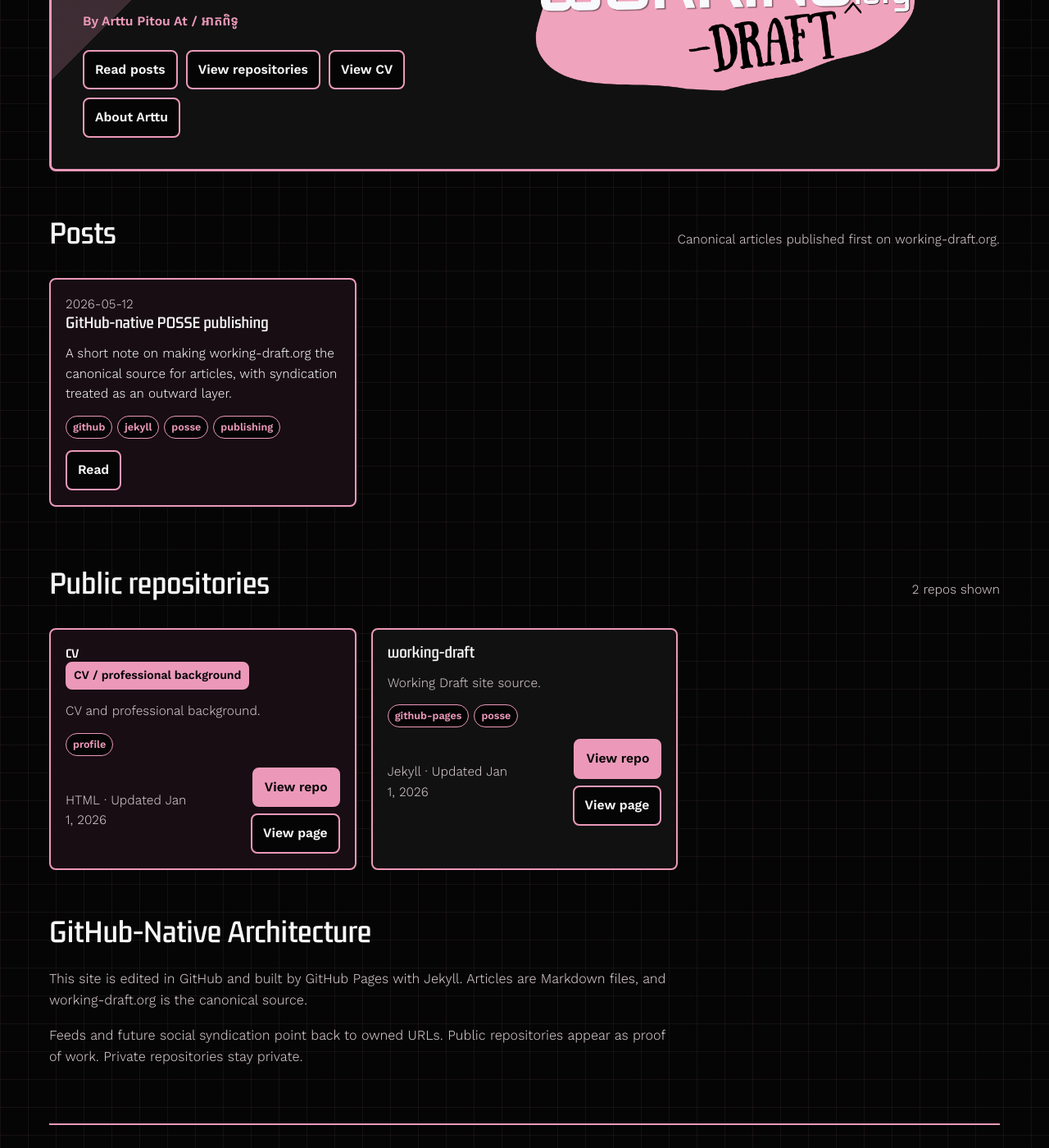
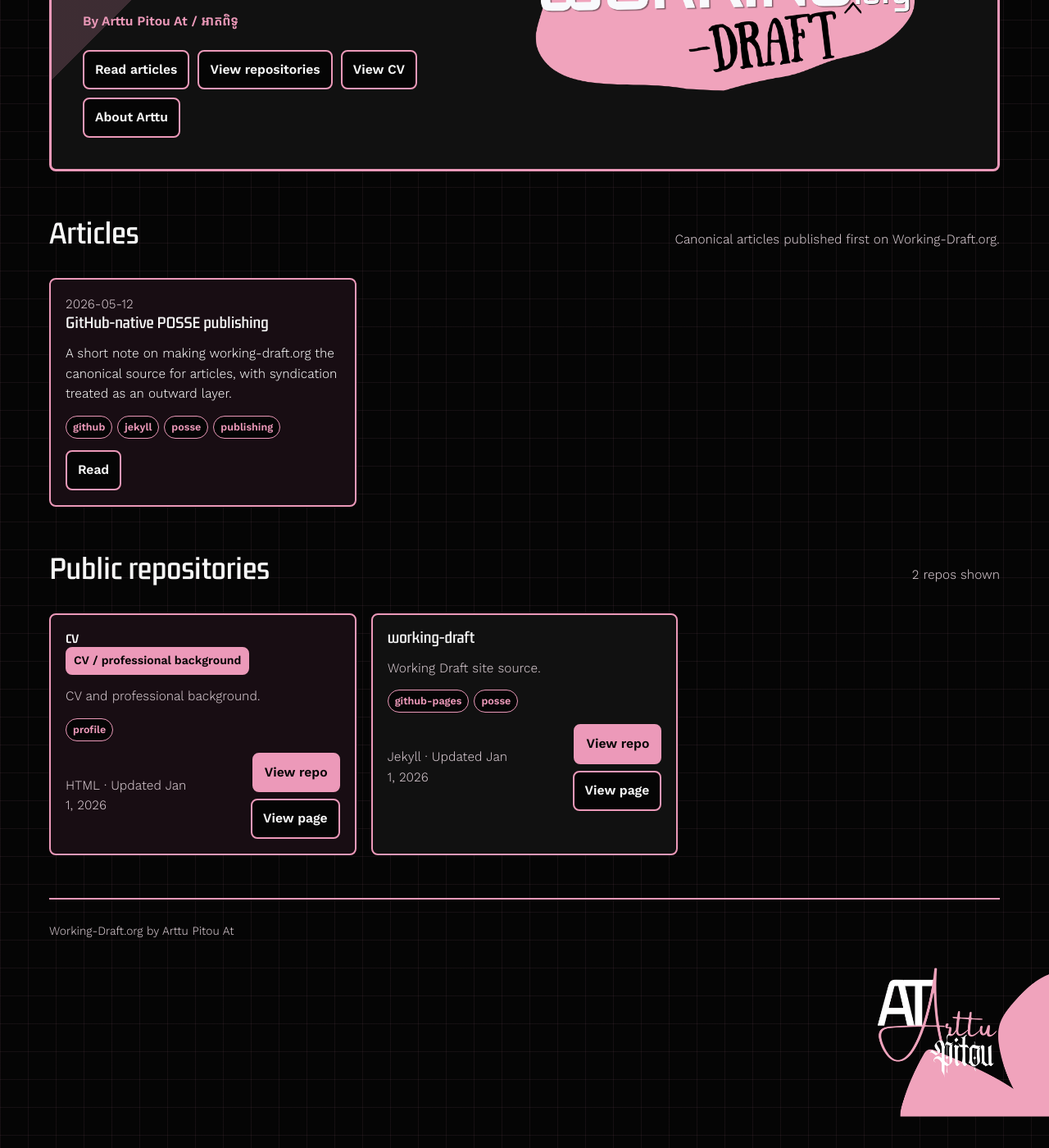
Before and after one commit to R2Pitou/R2Pitou, a Jekyll site: the page built from index.html, in a window 1280 px wide and 1400 px high, scrolled down 418 px. Shown: the whole window at 82% size. Built offline with Jekyll 4.4.1, drawn with Linux system fonts in a browser that asks for light colours; some of the changed text lies outside the part shown.

Commit message:
Update title and sections in index.html

```diff
--- a/index.html
+++ b/index.html
@@ -1,54 +1,68 @@
 ---
 layout: default
-title: Working Draft
+title: Working-Draft.org
 description: A public notebook, portfolio, and publishing hub for work that is still being made, tested, revised, and argued with.
 ---
 
 <section class="hero" aria-labelledby="intro-title">
   <div class="hero-copy">
-    <p class="eyebrow">working-draft.org</p>
-    <h1 id="intro-title">Working Draft</h1>
+    <p class="eyebrow">Working-Draft.org</p>
+    <h1 id="intro-title">Working-Draft.org</h1>
     <p class="intro-copy">
       A public notebook, portfolio, and publishing hub for work that is still being made, tested, revised, and argued with.
     </p>
     <p class="byline">By Arttu Pitou At / អាតពិទូ</p>
     <div class="hero-actions">
-      <a href="#posts">Read posts</a>
+      <a href="#articles">Read articles</a>
       <a href="#repositories">View repositories</a>
       <a href="{{ '/cv/' | relative_url }}">View CV</a>
       <a href="{{ '/arttu/' | relative_url }}">About Arttu</a>
     </div>
   </div>
+
   <div class="hero-art" aria-hidden="true">
     <img class="hero-logo" src="{{ '/assets/working-draft-flower.png' | relative_url }}" alt="">
   </div>
 </section>
 
-<section id="posts" class="section posts-section" aria-labelledby="posts-title">
+<section id="articles" class="section posts-section articles-section" aria-labelledby="articles-title">
+  <span id="posts" class="anchor-compat" aria-hidden="true"></span>
+
   <div class="section-heading">
-    <h2 id="posts-title">Posts</h2>
-    <p>Canonical articles published first on working-draft.org.</p>
+    <h2 id="articles-title">Articles</h2>
+    <p>Canonical articles published first on Working-Draft.org.</p>
   </div>
 
-  {% assign all_articles = site.articles | sort: "date" | reverse %}
-  {% assign featured_posts = all_articles | where: "featured", true %}
-  {% assign featured_urls = featured_posts | map: "url" %}
+  {% assign markdown_articles = site.pages | where_exp: "page", "page.path contains 'articles/' and page.name == 'index.md'" %}
+  {% assign html_articles = site.pages | where_exp: "page", "page.path contains 'articles/' and page.name == 'index.html'" %}
+  {% assign all_articles = markdown_articles | concat: html_articles | sort: "date" | reverse %}
+  {% assign featured_articles = all_articles | where: "featured", true %}
+  {% assign featured_urls = featured_articles | map: "url" %}
 
-  {% if featured_posts.size > 0 %}
-    <div class="post-grid featured-posts">
-      {% for post in featured_posts limit: 3 %}
-        {% include post-card.html post=post %}
+  {% if featured_articles.size > 0 %}
+    <div class="post-grid featured-articles">
+      {% for article in featured_articles limit: 3 %}
+        {% include post-card.html post=article %}
       {% endfor %}
     </div>
   {% endif %}
 
-  <div class="post-grid">
-    {% for post in all_articles limit: 6 %}
-      {% unless featured_urls contains post.url %}
-        {% include post-card.html post=post %}
-      {% endunless %}
-    {% endfor %}
-  </div>
+  {% assign regular_count = 0 %}
+
+  {% if all_articles.size > 0 %}
+    <div class="post-grid">
+      {% for article in all_articles %}
+        {% unless featured_urls contains article.url %}
+          {% if regular_count < 6 %}
+            {% include post-card.html post=article %}
+            {% assign regular_count = regular_count | plus: 1 %}
+          {% endif %}
+        {% endunless %}
+      {% endfor %}
+    </div>
+  {% else %}
+    <p>No articles published yet.</p>
+  {% endif %}
 </section>
 
 <section id="repositories" class="section repo-section" aria-labelledby="repo-title">
@@ -59,16 +73,6 @@ description: A public notebook, portfolio, and publishing hub for work that is s
   <div id="repo-grid" class="repo-grid" aria-live="polite"></div>
 </section>
 
-<section id="architecture" class="section architecture-section" aria-labelledby="architecture-title">
-  <div class="section-heading">
-    <h2 id="architecture-title">GitHub-Native Architecture</h2>
-  </div>
-  <div class="architecture-copy">
-    <p>This site is edited in GitHub and built by GitHub Pages with Jekyll. Articles are Markdown files, and working-draft.org is the canonical source.</p>
-    <p>Feeds and future social syndication point back to owned URLs. Public repositories appear as proof of work. Private repositories stay private.</p>
-  </div>
-</section>
-
 <script type="application/json" id="featured-repos-data">
   {{ site.data.featured_repos | jsonify }}
 </script>
```
